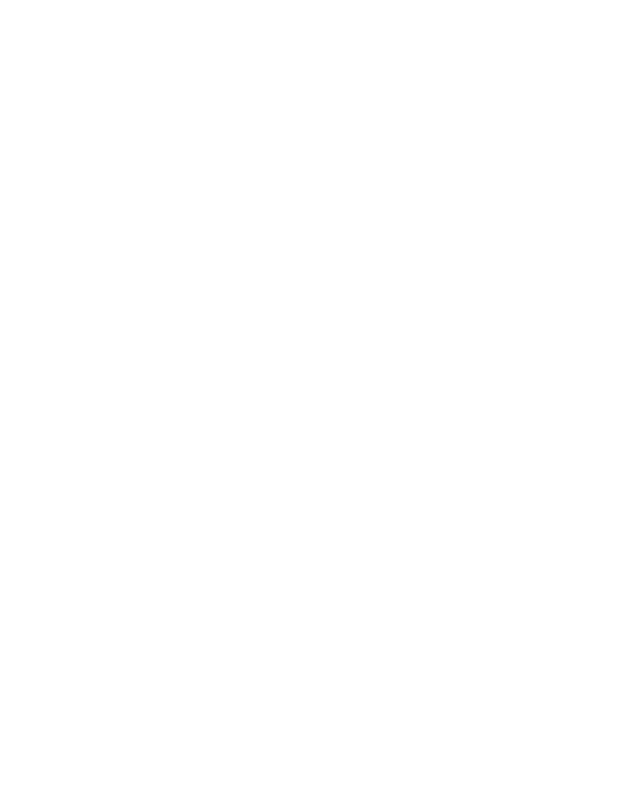
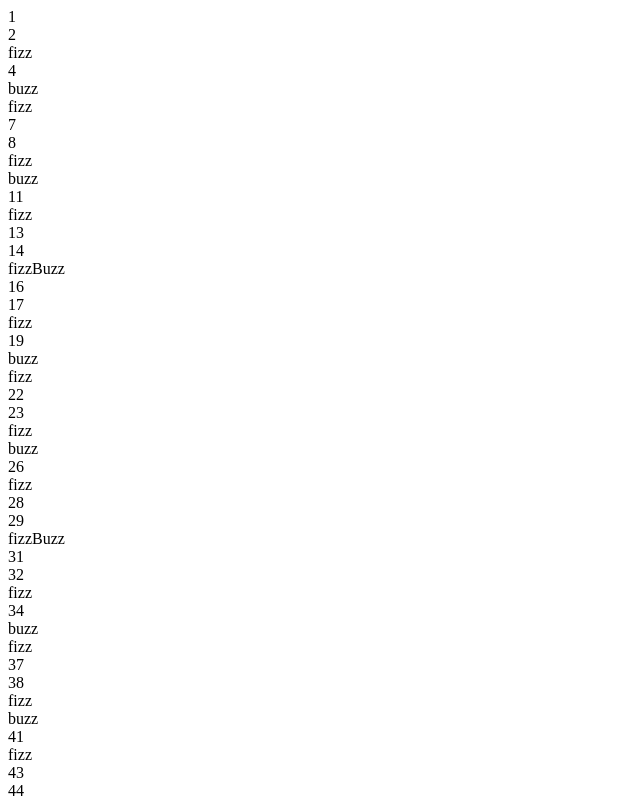
Before and after one commit to Giosco25/js-fizzbuzz, a plain HTML site: page index.html in a window 1280 px wide. Shown: the top 800 px of the page, without its empty margins (0-640 px from the left). Drawn offline with Linux system fonts and the light colour scheme.

Commit message:
ultimi miglioramenti

```diff
--- a/index.html
+++ b/index.html
@@ -2,9 +2,11 @@
 <html lang="en" dir="ltr">
     <head>
         <meta charset="utf-8">
+        <link rel="stylesheet" href="style.css">
         <title>FizzBuzz</title>
     </head>
     <body>
+        <div id="fizz-buzz"></div>
     <script src="myscript.js" charset="utf-8"></script>
     </body>
 </html>
--- a/myscript.js
+++ b/myscript.js
@@ -10,12 +10,17 @@ al posto dei multipli sia di 3 che di 5 stampi "FizzBuzz" */
      //multipli 3 e 5  scrivere FizzBuzz
      if (numeri % 3 == 0 && numeri % 5 == 0) {
          console.log('fizzBuzz');
+         document.getElementById('fizz-buzz').innerHTML += ('fizzBuzz <br>');
      } else if(numeri % 3 == 0){
          console.log('fizz');
+         document.getElementById('fizz-buzz').innerHTML += ('fizz <br>');
      // in quelli da 5 la parola buzz
      } else if(numeri % 5 == 0){
         console.log('buzz');
+        document.getElementById('fizz-buzz').innerHTML += ('buzz <br>');
     } else {
         console.log(numeri);
+        document.getElementById('fizz-buzz').innerHTML += (numeri + '<br>');
     }
+
 }
```
Also changed, not shown: style.css (added).
